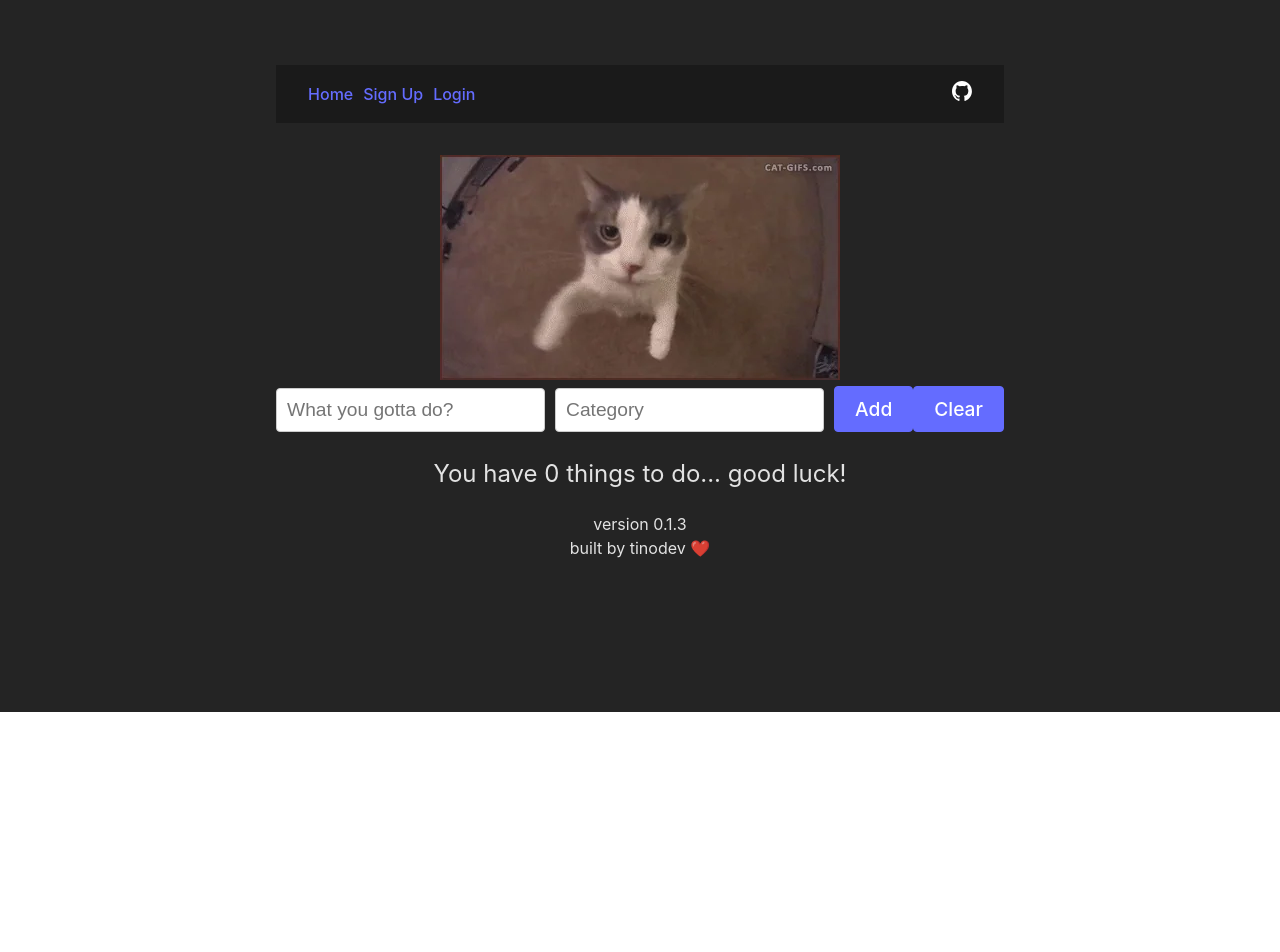
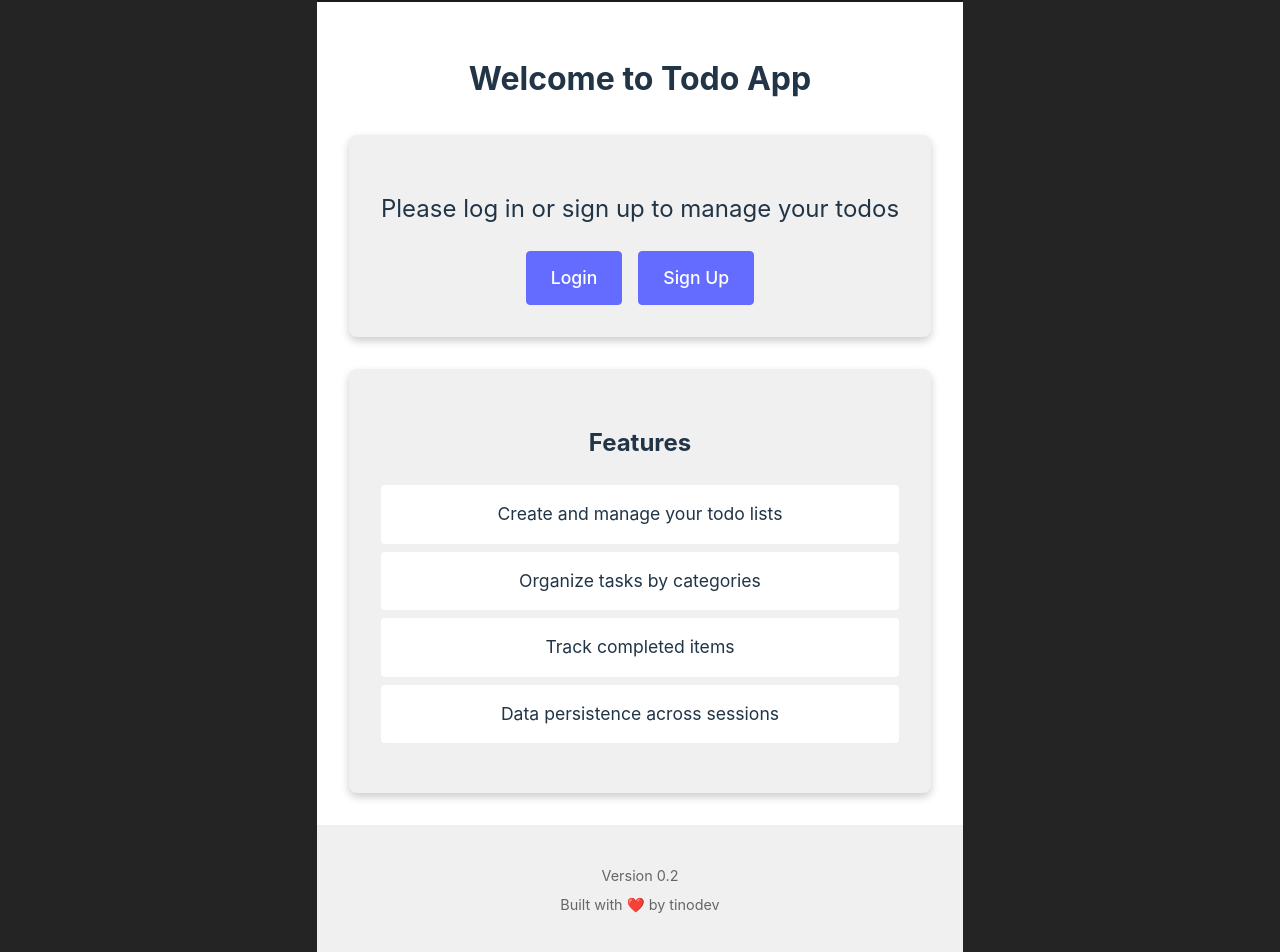
Before and after one commit to nottin0/react-website, a React (Vite) app in the folder reactprac/prac/: page / in a window 1280 px wide. Shown: the part 88-1040 px from the top of the page. Before the commit the page ends 800 px from the top, so only its background shows below. Built offline with nearby package versions, Linux system fonts and the light colour scheme.

Commit message:
v 0.2 - NEW UI! got some moderen functionality, logging in should be smoother, as well as a brand new home screen

```diff
--- a/reactprac/prac/package.json
+++ b/reactprac/prac/package.json
@@ -25,6 +25,7 @@
     "react": "^18.3.1",
     "react-dom": "^18.3.1",
     "react-router-dom": "^7.1.1",
+    "react-toastify": "^11.0.2",
     "vite-plugin-environment": "^1.1.3"
   },
   "devDependencies": {
--- a/reactprac/prac/src/App.jsx
+++ b/reactprac/prac/src/App.jsx
@@ -2,9 +2,13 @@ import React from "react";
 import { BrowserRouter as Router, Route, Routes } from "react-router-dom";
 import SignUp from "./components/Auth/SignUp";
 import Login from "./components/Auth/Login";
+import Home from "./components/Home";
+import TodoApp from "./components/TodoApp";
+import ProtectedRoute from "./components/ProtectedRoute";
+import { AuthProvider } from "./AuthContext";
+import { ToastContainer, toast } from 'react-toastify';
+import 'react-toastify/dist/ReactToastify.css';
 import "./App.css";
-import TodoApp from "./components/TodoApp";
-import { AuthProvider } from "./AuthContext";
 
 function App() {
   return (
@@ -13,8 +17,14 @@ function App() {
         <Routes>
           <Route path="/signup" element={<SignUp/>} />
           <Route path="/login" element={<Login/>} />
-            <Route path="/" element={<TodoApp/>} />
+          <Route path="/todos" element={
+            <ProtectedRoute>
+              <TodoApp/>
+            </ProtectedRoute>
+          } />
+          <Route path="/" element={<Home/>} />
         </Routes>
+        <ToastContainer position="top-right" autoClose={3000} />
       </Router>
     </AuthProvider>
   );
--- a/reactprac/prac/src/components/Auth/Login.jsx
+++ b/reactprac/prac/src/components/Auth/Login.jsx
@@ -3,6 +3,7 @@ import { Link, Navigate, useNavigate } from "react-router-dom";
 import supabase from "../../supabaseClient";
 import { useAuth } from "../../AuthContext.jsx";
 import "./Auth.css";
+import { toast } from 'react-toastify';
 
 function Login() {
    const [email, setEmail] = useState("");
@@ -26,7 +27,8 @@ function Login() {
       } else {
          setError(null);
          setUser(user);
-         alert("Logged in successfully! Please select Home to view your todos.");
+         toast.success("Logged in successfully!")
+         navigate('/todos');
       }
    };
 
--- /dev/null
+++ b/reactprac/prac/src/components/Home/Home.css
@@ -0,0 +1,146 @@
+.home {
+  min-height: 100vh;
+  display: flex;
+  flex-direction: column;
+  background-color: #242424;
+  color: rgba(255, 255, 255, 0.87);
+}
+
+.home-content {
+  max-width: 1280px;
+  margin: 0 auto;
+  padding: 0 2rem;
+  flex: 1;
+}
+
+.auth-prompt {
+  background-color: #333;
+  padding: 2rem;
+  border-radius: 8px;
+  margin: 2rem 0;
+  box-shadow: 0 4px 8px rgba(0, 0, 0, 0.2);
+}
+
+.auth-buttons {
+  display: flex;
+  gap: 1rem;
+  justify-content: center;
+  margin-top: 1.5rem;
+}
+
+.auth-button {
+  padding: 0.8rem 1.5rem;
+  font-size: 1.1em;
+  border-radius: 4px;
+  border: 1px solid #646cff;
+  background-color: #646cff;
+  color: white;
+  cursor: pointer;
+  transition: background-color 0.25s;
+  text-decoration: none;
+}
+
+.auth-button:hover {
+  background-color: #535bf2;
+}
+
+.user-welcome {
+  background-color: #333;
+  padding: 2rem;
+  border-radius: 8px;
+  margin: 2rem 0;
+  text-align: center;
+  box-shadow: 0 4px 8px rgba(0, 0, 0, 0.2);
+}
+
+.todo-button {
+  display: inline-block;
+  padding: 0.8rem 1.5rem;
+  font-size: 1.1em;
+  border-radius: 4px;
+  border: 1px solid #646cff;
+  background-color: #646cff;
+  color: white;
+  cursor: pointer;
+  transition: background-color 0.25s;
+  text-decoration: none;
+  margin-top: 1rem;
+}
+
+.todo-button:hover {
+  background-color: #535bf2;
+}
+
+.features {
+  background-color: #333;
+  padding: 2rem;
+  border-radius: 8px;
+  margin: 2rem 0;
+  box-shadow: 0 4px 8px rgba(0, 0, 0, 0.2);
+}
+
+.features h3 {
+  margin-bottom: 1.5rem;
+  font-size: 1.5em;
+}
+
+.features ul {
+  list-style-type: none;
+  padding: 0;
+  font-size: 1.1em;
+}
+
+.features li {
+  background-color: #1a1a1a;
+  padding: 1rem;
+  margin: 0.5rem 0;
+  border-radius: 4px;
+  transition: background-color 0.2s;
+}
+
+.features li:hover {
+  background-color: #2a2a2a;
+}
+
+.home-footer {
+  text-align: center;
+  padding: 2rem;
+  background-color: #1a1a1a;
+  margin-top: auto;
+}
+
+.home-footer p {
+  margin: 0.5rem 0;
+  font-size: 0.9em;
+  color: rgba(255, 255, 255, 0.6);
+}
+
+@media (prefers-color-scheme: light) {
+  .home {
+    background-color: #ffffff;
+    color: #213547;
+  }
+
+  .auth-prompt,
+  .user-welcome,
+  .features {
+    background-color: #f0f0f0;
+  }
+
+  .features li {
+    background-color: #ffffff;
+    color: #213547;
+  }
+
+  .features li:hover {
+    background-color: #f5f5f5;
+  }
+
+  .home-footer {
+    background-color: #f0f0f0;
+  }
+
+  .home-footer p {
+    color: #666;
+  }
+}
--- /dev/null
+++ b/reactprac/prac/src/components/Home/Home.jsx
@@ -0,0 +1,48 @@
+import React from "react";
+import { Link } from "react-router-dom";
+import { useAuth } from "../../AuthContext";
+import Header from "../Header";
+import "./Home.css";
+
+function Home() {
+   const { user } = useAuth();
+
+   return (
+      <div className="home">
+         <Header />
+         <main className="home-content">
+            <h1>Welcome to Todo App</h1>
+            {!user ? (
+               <div className="auth-prompt">
+                  <p>Please log in or sign up to manage your todos</p>
+                  <div className="auth-buttons">
+                     <Link to="/login" className="auth-button">Login</Link>
+                     <Link to="/signup" className="auth-button">Sign Up</Link>
+                  </div>
+               </div>
+            ) : (
+               <div className="user-welcome">
+                  <h2>yo, {user.displayName}!</h2>
+                  <p>got stuff to do?</p>
+                  <Link to="/todos" className="todo-button">Go to My Todos</Link>
+               </div>
+            )}
+            <section className="features">
+               <h3>Features</h3>
+               <ul>
+                  <li>Create and manage your todo lists</li>
+                  <li>Organize tasks by categories</li>
+                  <li>Track completed items</li>
+                  <li>Data persistence across sessions</li>
+               </ul>
+            </section>
+         </main>
+         <footer className="home-footer">
+            <p>Version 0.2</p>
+            <p>Built with ❤️ by tinodev</p>
+         </footer>
+      </div>
+   );
+}
+
+export default Home;
--- /dev/null
+++ b/reactprac/prac/src/components/Home/index.js
@@ -0,0 +1,3 @@
+import Home from "./Home";
+
+export default Home;
--- /dev/null
+++ b/reactprac/prac/src/components/ProtectedRoute.jsx
@@ -0,0 +1,14 @@
+import { Navigate } from 'react-router-dom';
+import { useAuth } from '../AuthContext';
+
+const ProtectedRoute = ({ children }) => {
+    const { user } = useAuth();
+
+    if (!user) {
+        return <Navigate to="/login" />;
+    }
+
+    return children;
+};
+
+export default ProtectedRoute;
--- a/reactprac/prac/src/components/TodoApp/TodoApp.jsx
+++ b/reactprac/prac/src/components/TodoApp/TodoApp.jsx
@@ -7,6 +7,10 @@ function TodoApp() {
    const [todos, setTodos] = useState([]);
    const todoText = useRef();
    const todoCategory = useRef();
+   const [categories, setCategories] = useState(() => {
+      const savedCategories = localStorage.getItem('categories');
+      return savedCategories ? JSON.parse(savedCategories) : [];
+   });
 
    useEffect(() => {
       const existingTodos = localStorage.getItem("todos");
@@ -14,20 +18,27 @@ function TodoApp() {
    }, []);
 
    useEffect(() => {
-      document.title = `todo list | ${todos.length} todos`;
+      document.title = `Todo App`;
    }, [todos]);
 
-   function addTodo() {
+   function addTodo(event) {
+      event.preventDefault();
+      const newCategory = todoCategory.current.value;
+      if (newCategory && !categories.includes(newCategory)) {
+         const updatedCategories = [...categories, newCategory];
+         setCategories(updatedCategories);
+         localStorage.setItem('categories', JSON.stringify(updatedCategories));
+      }
+
       const next = [
          ...todos,
          {
             text: todoText.current.value,
-            category: todoCategory.current.value,
+            category: newCategory,
             completed: false,
          },
       ];
       setTodos(next);
-      event.preventDefault();
       localStorage.setItem("todos", JSON.stringify(next));
       todoText.current.value = "";
       todoCategory.current.value = "";
@@ -47,45 +58,67 @@ function TodoApp() {
    }
 
    return (
-      <div>
+      <div className="todo-container">
          <Header />
-         <img src={cat} alt="cat kissing camera" />
+         <div className="todo-header">
+            <img src={cat} alt="cat kissing camera" />
+            <h1>My Todos</h1>
+         </div>
+
+         <form className="todo-form" onSubmit={addTodo}>
+            <div className="todo-input-group">
+               <input
+                  className="todo-input"
+                  type="text"
+                  placeholder="What you gotta do?"
+                  ref={todoText}
+               />
+               <input
+                  className="todo-input"
+                  type="text"
+                  placeholder="Category"
+                  ref={todoCategory}
+               />
+            </div>
+            <div className="todo-buttons">
+               <button className="todo-button todo-button-primary" type="submit">Add</button>
+               <button className="todo-button todo-button-danger" type="button" onClick={clearTodos}>
+                  Clear All
+               </button>
+            </div>
+         </form>
+
          {todos.length > 0 && (
-            <ul>
+            <ul className="todo-list">
                {todos.map((todo, index) => (
                   <li
                      key={index}
+                     className="todo-item"
                      style={{
-                        textDecoration: todo.completed
-                           ? "line-through"
-                           : "none",
+                        textDecoration: todo.completed ? "line-through" : "none",
                      }}
                   >
                      <input
                         type="checkbox"
+                        className="todo-checkbox"
                         checked={todo.completed}
                         onChange={() => toggleTodo(index)}
                      />
-                     {todo.text} - <em>{todo.category}</em>
+                     <span className="todo-text">{todo.text}</span>
+                     <span className="todo-category">{todo.category}</span>
                   </li>
                ))}
             </ul>
          )}
-         <form onSubmit={addTodo}>
-            <input
-               type="text"
-               placeholder="What you gotta do?"
-               ref={todoText}
-            />
-            <input type="text" placeholder="Category" ref={todoCategory} />
-            <button type="submit">Add</button>
-            <button type="button" onClick={clearTodos}>
-               Clear
-            </button>
-         </form>
-         <p>You have {todos.length} things to do... good luck!</p>
-         <footer> version 0.1.3</footer>
-         <footer> built by tinodev ❤️ </footer>
+
+         <div className="todo-stats">
+            <p>You have {todos.length} things to do... good luck!</p>
+         </div>
+
+         <footer className="home-footer">
+            <p>Version 0.2</p>
+            <p>Built with ❤️ by tinodev</p>
+         </footer>
       </div>
    );
 }
```
Also changed, not shown: reactprac/prac/src/AuthContext.jsx (+13 -5 lines), reactprac/prac/src/components/LoadingSpinner/LoadingSpinner.css (added, +58 -0 lines), reactprac/prac/src/components/LoadingSpinner/LoadingSpinner.jsx (added, +14 -0 lines), reactprac/prac/src/components/TodoApp/TodoApp.css (+136 -0 lines), 1 other file (tests, documents, lock files or other folders). Lines whose indentation alone changed are shown as unchanged.
